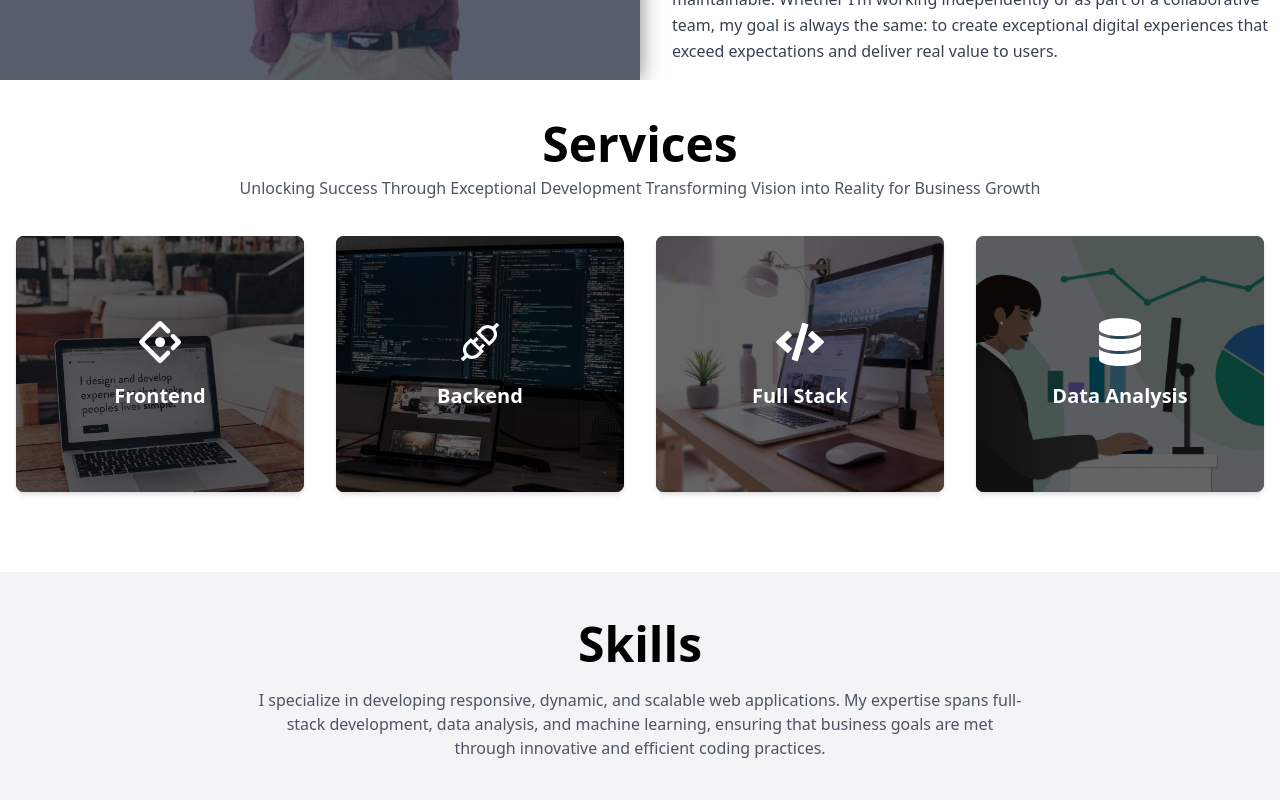
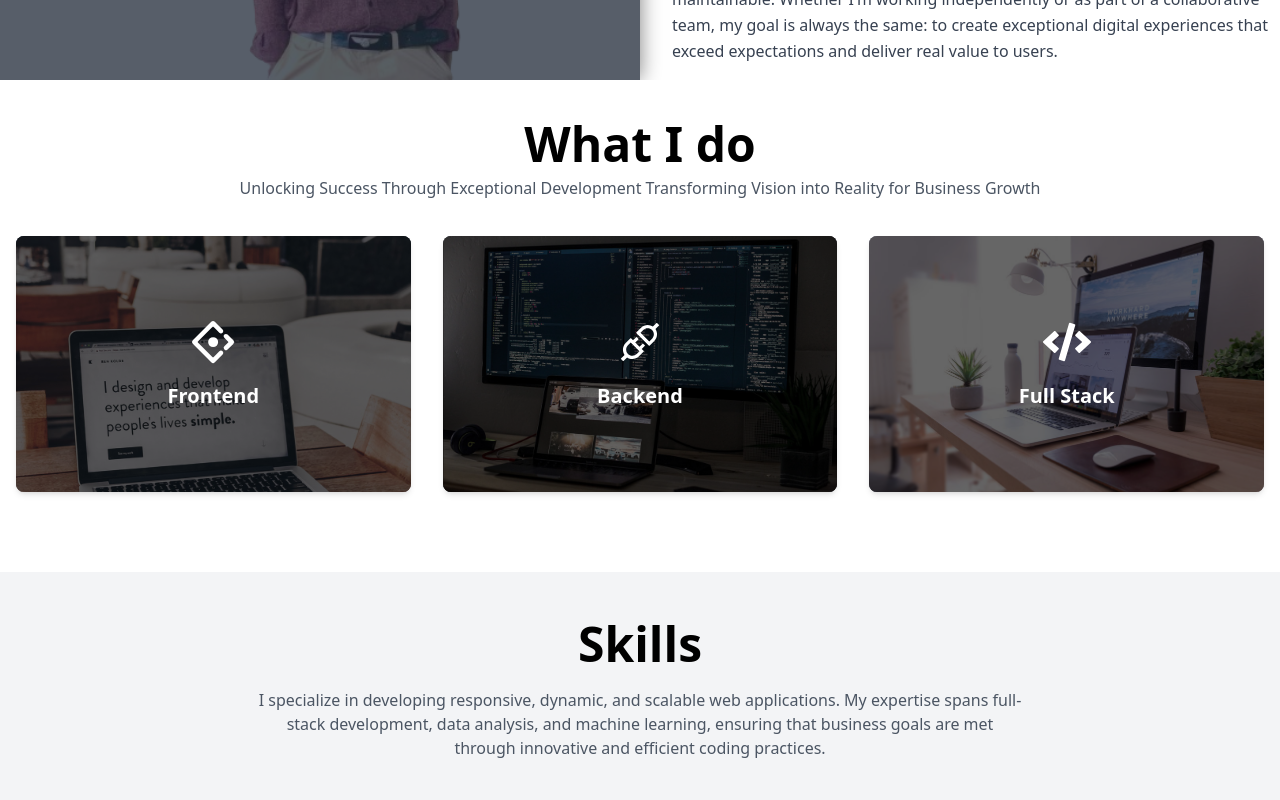
Before and after one commit to YENG-SEBASTIAN/website, a React (Create React App) app: page / in a window 1280 px wide. Shown: the part 1220-2020 px from the top of the page. Built offline with nearby package versions, Linux system fonts and the light colour scheme.

Commit message:
Services

```diff
--- a/src/components/Navbar.jsx
+++ b/src/components/Navbar.jsx
@@ -8,7 +8,7 @@ import Sabs from '../assets/images/sabs.jpeg';
 const navigation = [
   { name: 'Home', href: 'home-section', current: true },
   { name: 'About', href: 'about-section', current: false },
-  { name: 'Services', href: 'services-section', current: false },
+  { name: 'Service', href: 'services-section', current: false },
   { name: 'Skills', href: 'skills-section', current: false },
   { name: 'Projects', href: 'projects-section', current: false },
   // { name: 'My Blog', href: 'blog-section', current: false },
--- a/src/components/ServicesSection.jsx
+++ b/src/components/ServicesSection.jsx
@@ -11,7 +11,7 @@ const ServicesSection = () => {
     <section className="ftco-section" id="services-section">
       <div className="container mx-auto">
         <div className="py-5 mt-5 text-center">
-          <h1 className="text-4xl md:text-5xl font-bold mb-2">Services</h1>
+          <h1 className="text-4xl md:text-5xl font-bold mb-2">What I do</h1>
           <p className="text-gray-600">Unlocking Success Through Exceptional Development Transforming Vision into Reality for Business Growth</p>
         </div>
         <div className="flex flex-wrap justify-center">
@@ -30,11 +30,11 @@ const ServicesSection = () => {
             title="Full Stack"
             image={fullstack}
           />
-          <ServiceItem
+          {/* <ServiceItem
             icon={<FaDatabase className="text-5xl" />}
             title="Data Analysis"
             image={dataanalysis}
-          />
+          /> */}
         </div>
       </div>
     </section>
@@ -43,7 +43,7 @@ const ServicesSection = () => {
 
 const ServiceItem = ({ icon, title, image }) => {
   return (
-    <div className="w-full md:w-1/3 lg:w-1/4 p-4 text-center">
+    <div className="w-full md:w-1/3 lg:w-1/3 p-4 text-center">
       <div
         className="block bg-gray-800 rounded-lg shadow-md overflow-hidden hover:bg-gray-700 transition duration-300"
       >
```
